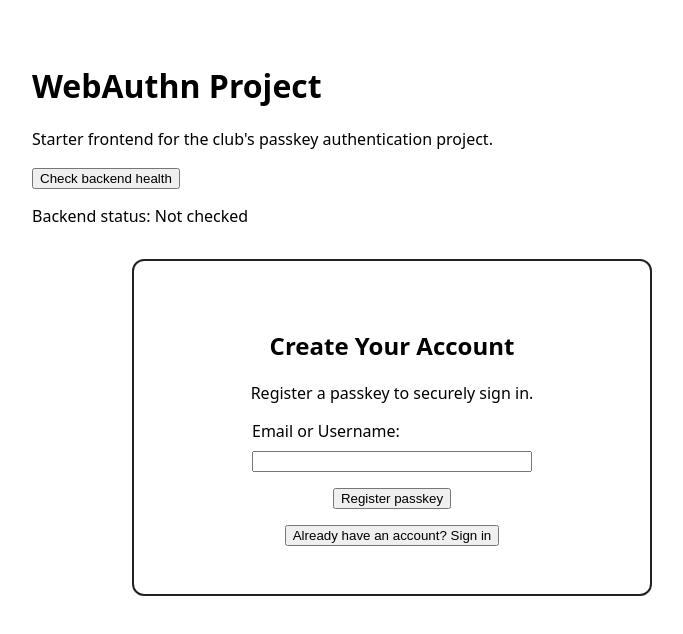
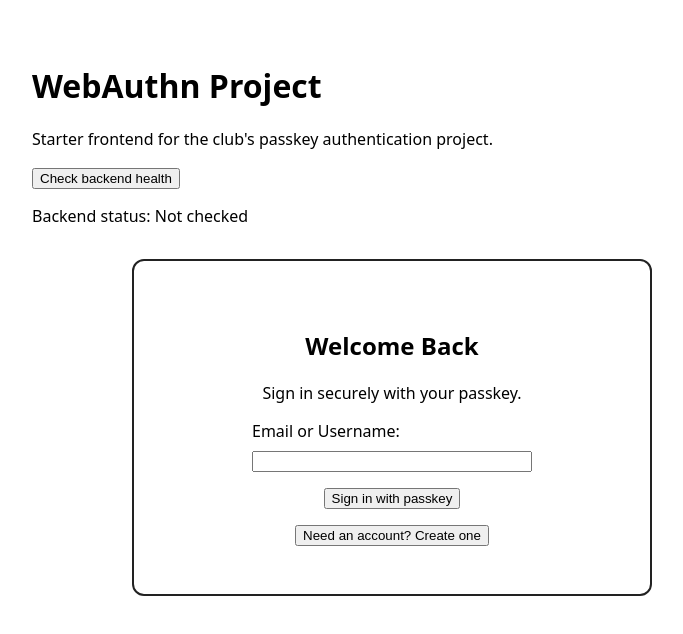
Before and after one commit to Trojan-Horse-Protocol/Biometric-Authentication, a React (Vite) app in the folder frontend/: page / in a window 1280 px wide. Both pictures are taken after a click on the button "Already have an account? Sign in". Shown: the top 634 px of the page, without its empty margins (248-931 px from the left). Built offline with nearby package versions, Linux system fonts and the light colour scheme; no server answers.

Commit message:
Create login view

```diff
--- a/frontend/src/App.tsx
+++ b/frontend/src/App.tsx
@@ -36,6 +36,7 @@ function App() {
 
       <p aria-live="polite">Backend status: {backendStatus}</p>
 
+      {view === "register" && (
         <section
           aria-labelledby="registration-heading"
           style={{
@@ -99,6 +100,72 @@ function App() {
           </button>
 
         </section>
+      )}
+
+      {view === "login" && (
+        <section
+          aria-labelledby="login-heading"
+          style={{
+            border: "2px solid #222",
+            borderRadius: "12px",
+            padding: "3rem",
+            maxWidth: "420px",
+            margin: "2rem auto",
+            textAlign: "center",
+          }}
+        >
+          <h2 id="login-heading">Welcome Back</h2>
+
+          <p>Sign in securely with your passkey.</p>
+
+          <form
+            style={{
+              display: "flex",
+              flexDirection: "column",
+              alignItems: "center",
+              gap: "1rem",
+            }}
+            onSubmit={(event) => {
+              event.preventDefault();
+              alert("Login will be connected later.");
+            }}
+          >
+            <div style={{width: "280px"}}>
+              <label
+                htmlFor="login-username"
+                style={{
+                  display: "block",
+                  textAlign: "left",
+                  marginBottom: "0.4rem",
+                }}
+              >
+                Email or Username:
+              </label>
+
+              <input
+                id="login-username"
+                name="login-username"
+                type="text"
+                required
+                style={{
+                  width: "100%",
+                  boxSizing: "border-box",
+                }}
+              />
+            </div>
+
+            <button type="submit">Sign in with passkey</button>
+          </form>
+
+          <button
+            type="button"
+            onClick={() => setView("register")}
+            style={{ marginTop: "1rem" }}
+          >
+            Need an account? Create one
+          </button>
+        </section>
+      )}
 
     </main>
   );
```
Also changed, not shown: 1 other file (tests, documents, lock files or other folders). Lines whose indentation alone changed are shown as unchanged.
